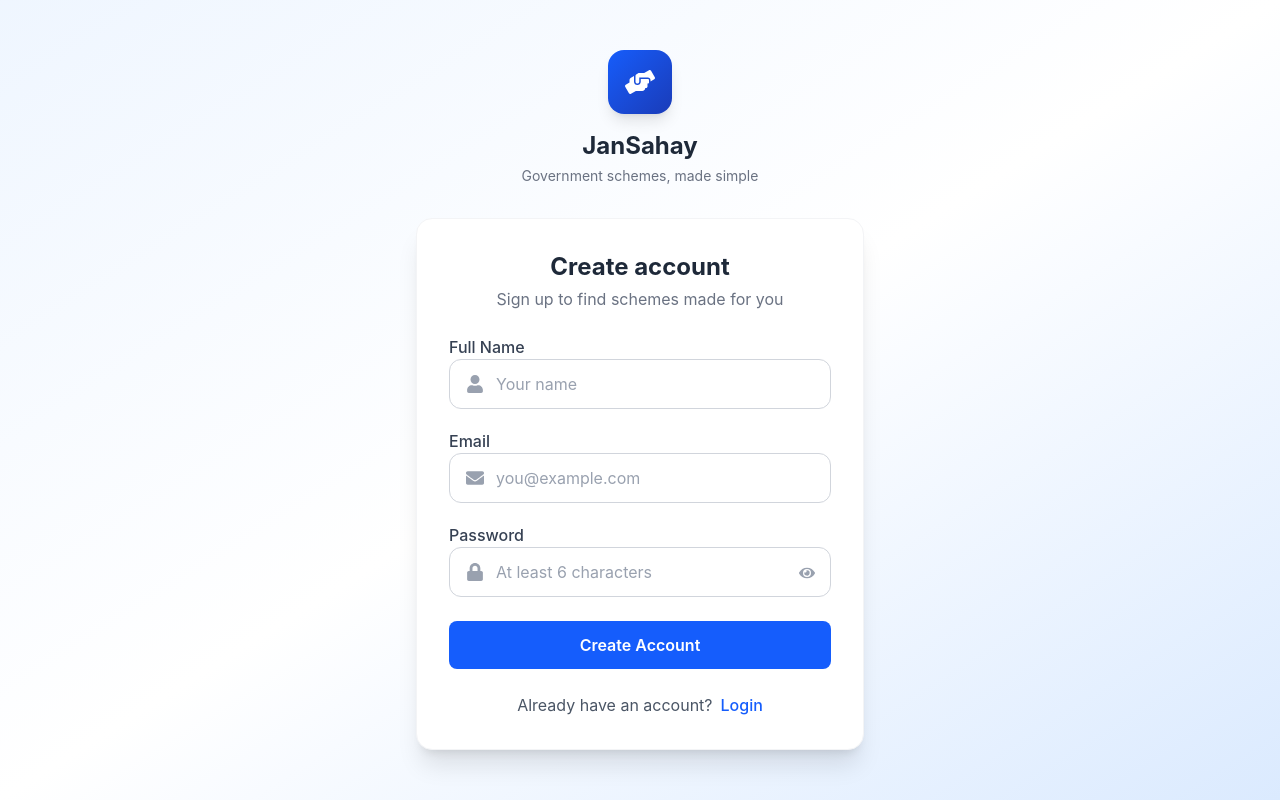
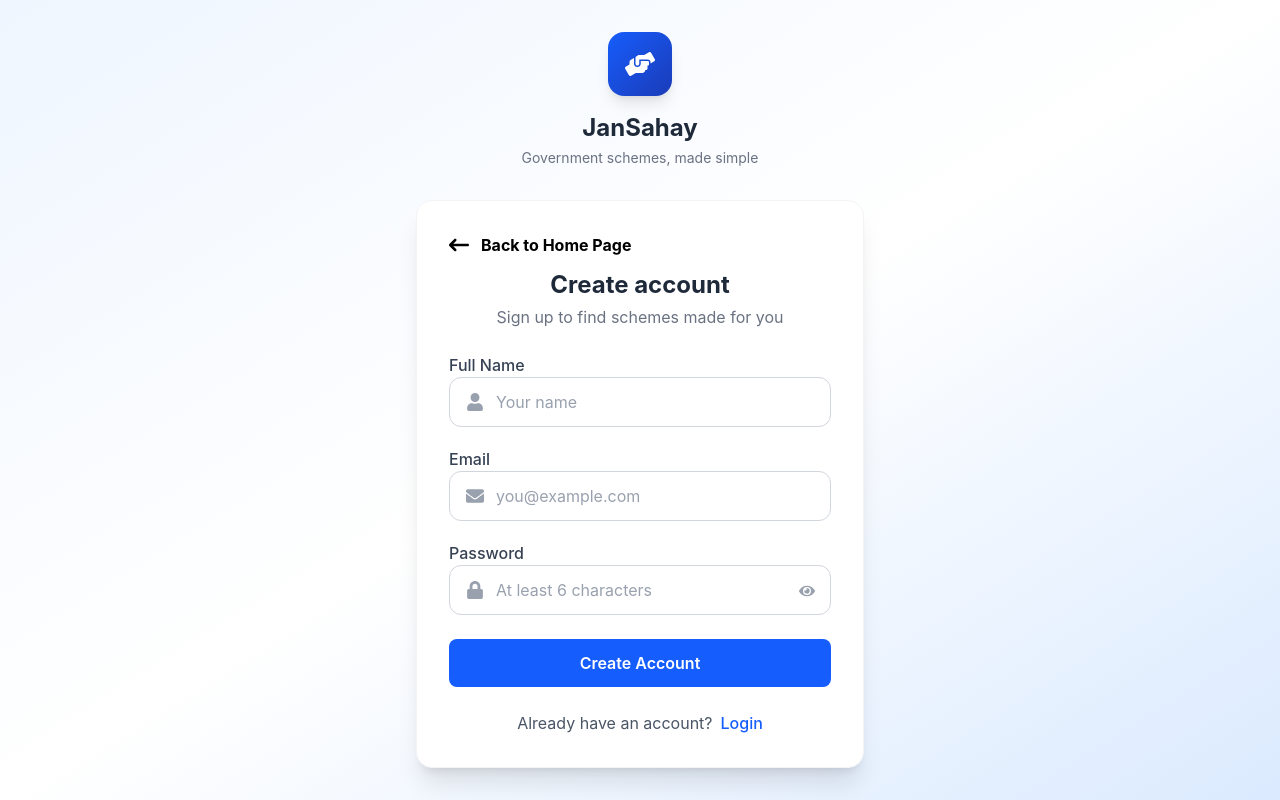
Before and after one commit to hardikrana929/jansahay-frontend, a React (Vite) app: page /register in a window 1280 px wide. Built offline with nearby package versions, Linux system fonts and the light colour scheme.

Commit message:
add back to home feature

```diff
--- a/src/pages/Login.jsx
+++ b/src/pages/Login.jsx
@@ -1,6 +1,7 @@
 import { useState } from "react";
 import { Link, useNavigate } from "react-router-dom";
 import { useTranslation } from "react-i18next";
+import { FaArrowLeftLong } from "react-icons/fa6";
 import toast from "react-hot-toast";
 import {
   FaEnvelope,
@@ -17,6 +18,9 @@ import Loader from "../components/common/Loader";
 
 const Login = () => {
   const navigate = useNavigate();
+  const backToHome = () =>{
+    navigate('/')
+  }
   const { login } = useAuth();
   const { t } = useTranslation();
 
@@ -83,6 +87,11 @@ const Login = () => {
             onSubmit={handleSubmit}
             className="bg-white dark:bg-gray-800 shadow-xl rounded-2xl p-6 sm:p-8 border border-gray-100 dark:border-gray-700 transition-colors"
           >
+            {/* Go to Home */}
+            <div onClick={backToHome} className="text-black flex items-center font-bold gap-3 mb-3 cursor-pointer  dark:bg-gray-800 transition-colors">
+              <FaArrowLeftLong  size={20}/>
+              <p>Back to Home Page</p>
+            </div>
             <h2 className="text-2xl font-bold text-gray-800 dark:text-gray-100 mb-1 text-center">
               {t("auth.login.welcomeBack")}
             </h2>
--- a/src/pages/Register.jsx
+++ b/src/pages/Register.jsx
@@ -3,6 +3,7 @@ import Loader from "../components/common/Loader";
 import { Link, useNavigate } from "react-router-dom";
 import { useTranslation } from "react-i18next";
 import toast from "react-hot-toast";
+import { FaArrowLeftLong } from "react-icons/fa6";
 import {
   FaUser,
   FaEnvelope,
@@ -18,6 +19,9 @@ import { useAuth } from "../context/AuthContext";
 
 const Register = () => {
   const navigate = useNavigate();
+  const backToHome = () => {
+    navigate("/");
+  };
   const { register } = useAuth();
   const { t } = useTranslation();
 
@@ -78,6 +82,14 @@ const Register = () => {
             onSubmit={handleSubmit}
             className="bg-white dark:bg-gray-800 shadow-xl rounded-2xl p-6 sm:p-8 border border-gray-100 dark:border-gray-700 transition-colors"
           >
+            {/* Go to Home */}
+            <div
+              onClick={backToHome}
+              className="text-black flex items-center font-bold gap-3 mb-3 cursor-pointer  dark:bg-gray-800 transition-colors"
+            >
+              <FaArrowLeftLong size={20} />
+              <p>Back to Home Page</p>
+            </div>
             <h2 className="text-2xl font-bold text-gray-800 dark:text-gray-100 mb-1 text-center">
               {t("auth.register.createAccount")}
             </h2>
--- a/src/services/api.js
+++ b/src/services/api.js
@@ -2,6 +2,7 @@ import axios from "axios";
 
 const api = axios.create({
     baseURL: import.meta.env.VITE_API_URL,
+     withCredentials: true,
 });
 
 api.interceptors.request.use((config) => {
```
